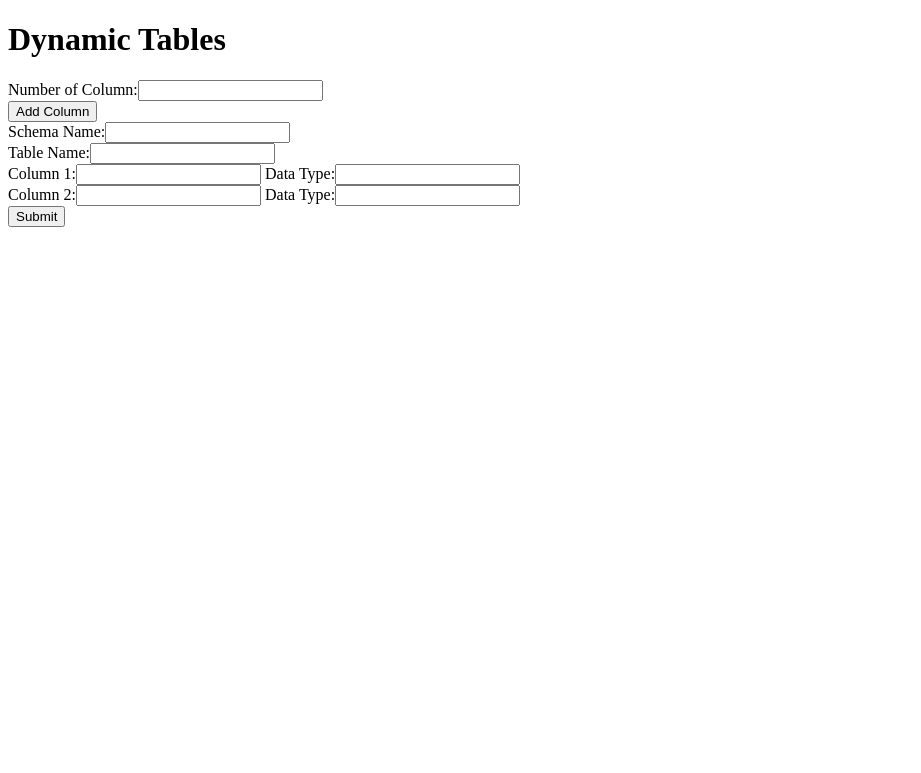
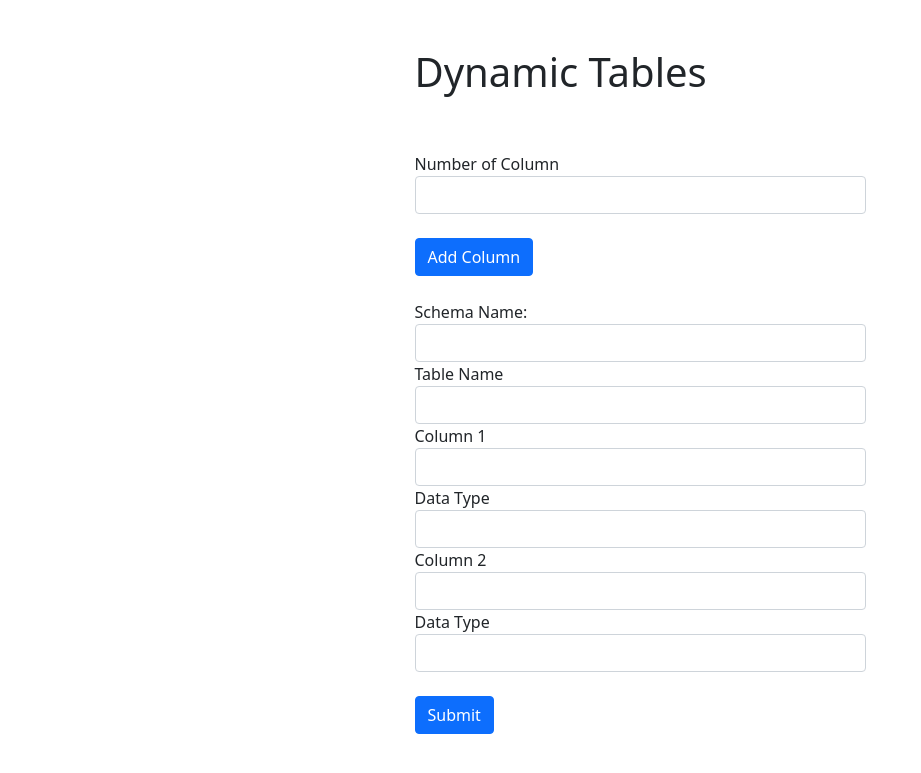
Before and after one commit to AKSHIT-agarwal1/Create-Tables-Django, a Django app: page /home/ in a window 1280 px wide. Shown: the top 773 px of the page, without its empty margins (0-921 px from the left). Run offline with Django 3.2, Linux system fonts and the light colour scheme.

Commit message:
Front end Changes

```diff
--- a/app/templates/app/home.html
+++ b/app/templates/app/home.html
@@ -5,28 +5,63 @@
     <meta http-equiv="X-UA-Compatible" content="IE=edge">
     <meta name="viewport" content="width=\, initial-scale=1.0">
     <title>Dynamic Tables</title>
+    <!-- CSS only -->
+<link href="https://cdn.jsdelivr.net/npm/bootstrap@5.0.0-beta2/dist/css/bootstrap.min.css" rel="stylesheet" integrity="sha384-BmbxuPwQa2lc/FVzBcNJ7UAyJxM6wuqIj61tLrc4wSX0szH/Ev+nYRRuWlolflfl" crossorigin="anonymous">
 </head>
 <body>
+
+    <div class="container">
+        <div class="row justify-content-center mt-5">
+            <div class=" col-md-5">
                 <h1>Dynamic Tables</h1>
+            </div>
+        </div>
+        <div class="row justify-content-center mt-5">
+            <div class="col-md-5">
                 {% if error %}
-    <h2>{{error}}</h2>
+                <div class="alert alert-danger" role="alert">
+                    {{ error }}
+                </div>
                 {% endif %}
-    {% if x %}
-    <h2>{{x}}</h2>
+                {% if message %}
+                <div class="alert alert-success" role="alert">{{message}}</div>
                 {% endif %}
                 <form action="{% url 'home' %}">
-        <div>Number of Column:<input type="number" name="size" min="0"></div>
-        <input type="submit" value= "Add Column">
+                    <div class="form-group">
+                        <label for="Number of Column">Number of Column</label>
+                        <input type="number" class="form-control" name="size" min="0">
+                    </div>
+                    <br>
+                    <input type="submit"  class="btn btn-primary" value= "Add Column">
                 </form>
+                <br>
                 <form action="{% url 'home' %}" method = "POST">
                     {% csrf_token %}
-       <div> Schema Name:<input type="text" name="schema" ></div>
-        <div>Table Name:<input type="text" name="table" > </div>
+                <div class="form-group">
+
+                    <label for="Schema Name">Schema Name:</label>
+                    <input type="text" class="form-control" name="schema" >
+                </div>
+                <div class="form-group">
+                    <label for="Table Name">Table Name</label>
+                    <input type="text" class="form-control" name="table" >
+                </div>
                 {% for x in size %}
-        <div>Column {{ x|add:"1" }}:<input type="text" name="ColumnName{{ x }}"> Data Type:<input type="text" name="DataType{{ x }}" > </div>
+                <div class="form-group">
+
+                    <label for="Column {{ x|add:"1" }}">Column {{ x|add:"1" }}</label>
+                    <input type="text" class="form-control" name="ColumnName{{ x }}">
+                </div>
+                <div class="form-group">
+                    <label for="Data Type">Data Type</label>
+                    <input type="text" class="form-control" name="DataType{{ x }}" >
+                </div>
                 {% endfor %}
-        <input type="submit" value= "Submit">
+                <br>
+                <input type="submit"  class="btn btn-primary" value= "Submit">
                 </form>
-
+            </div>
+        </div>
+    </div>
 </body>
 </html>
--- a/app/views.py
+++ b/app/views.py
@@ -25,8 +25,6 @@ def home(request):
             new_entry = Table_Manager(schema=request.POST["schema"],table=request.POST["table"])
             new_entry.save()
             Attribute.objects.all().delete()
-            # Attribute.objects.create(name=request.POST["schema"], datatype=Attribute.TYPE_TEXT)
-            # Attribute.objects.create(name=request.POST["table"], datatype=Attribute.TYPE_TEXT)
             j=0
             y=0
             for i in request.POST:
@@ -61,5 +59,5 @@ def home(request):
         except ValidationError as e:
             context['error'] = e
             return render(request,'app/home.html',context)
-        context['error'] = "Successfully"
+        context['message'] = "Successfully Added the Table to Database"
         return render(request,'app/home.html',context)
```
Also changed, not shown: db.sqlite3. Lines whose indentation alone changed are shown as unchanged.
